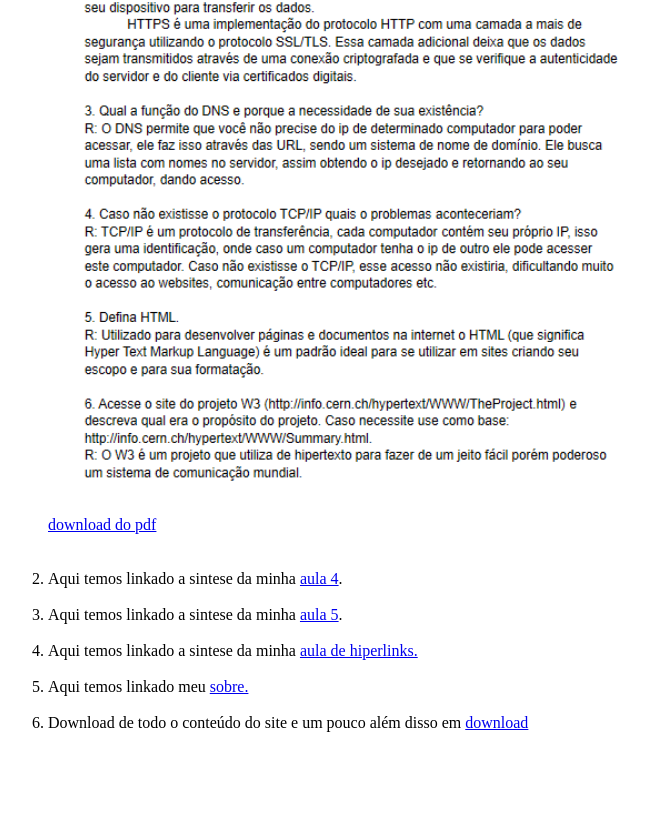
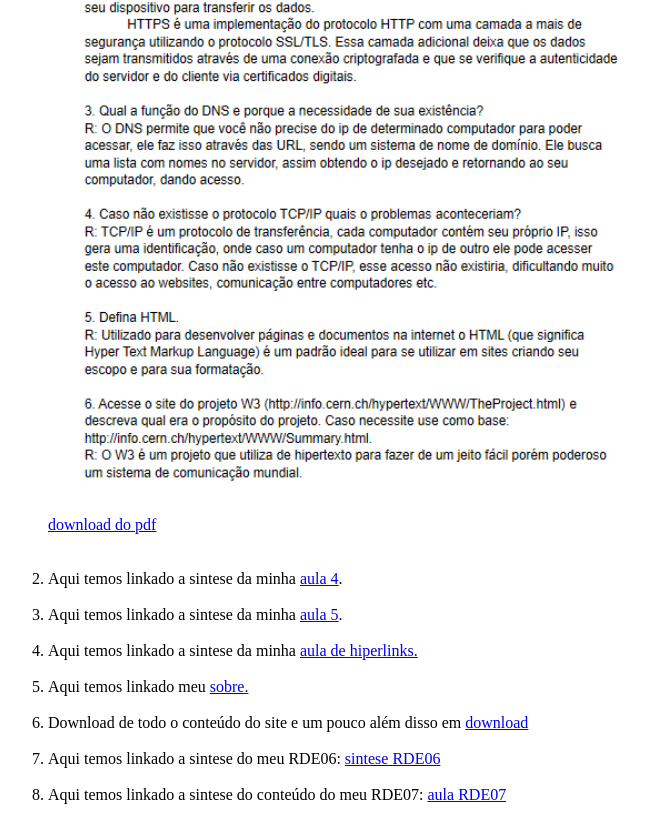
Before and after one commit to leotonyz/DWEB05, a plain HTML site: page index.html in a window 1280 px wide. Shown: the part 329-1149 px from the top of the page, without its empty margins (0-649 px from the left). Before the commit the page ends 1077 px from the top, so only its background shows below. Drawn offline with Linux system fonts and the light colour scheme.

Commit message:
Atualizando RDE06 e RDE07

```diff
--- a/index.html
+++ b/index.html
@@ -35,7 +35,11 @@
                 </li><br>
                 <li>
                     Download de todo o conteúdo do site e um pouco além disso em <a href="DWEB.rar" download="DWEB" type="applications/rar"> download</a>
-                </li>
+                </li><br>
+                <li>
+                    Aqui temos linkado a sintese do meu RDE06: <a href ="sintese.html" target = "_blank" rel="external"> sintese RDE06</a>
+                </li><br>
+                <li>Aqui temos linkado a sintese do conteúdo do meu RDE07: <a href = "RDE07_LéoTonyZwieczykowski.html" target="_blank" rel="external"> aula RDE07 </a>      </li>
         </ol>
     </p>
 </body>
```
